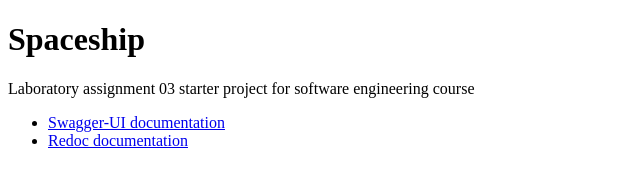
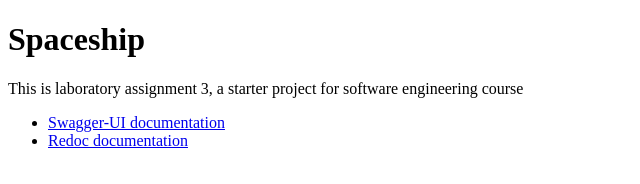
Before and after one commit to KhrapkoVasyl/sdm-docker-practice, a plain HTML site: page project-python/build/index.html in a window 1280 px wide. Shown: the whole page, without its empty margins (0-640 px from the left). Drawn offline with Linux system fonts and the light colour scheme.

Commit message:
Changed html file

```diff
--- a/project-python/build/index.html
+++ b/project-python/build/index.html
@@ -7,7 +7,8 @@
   <body>
     <h1>Spaceship</h1>
     <p>
-      Laboratory assignment 03 starter project for software engineering course
+      This is laboratory assignment 3, a starter project for software
+      engineering course
     </p>
     <ul>
       <li><a href="docs">Swagger-UI documentation</a></li>
```
